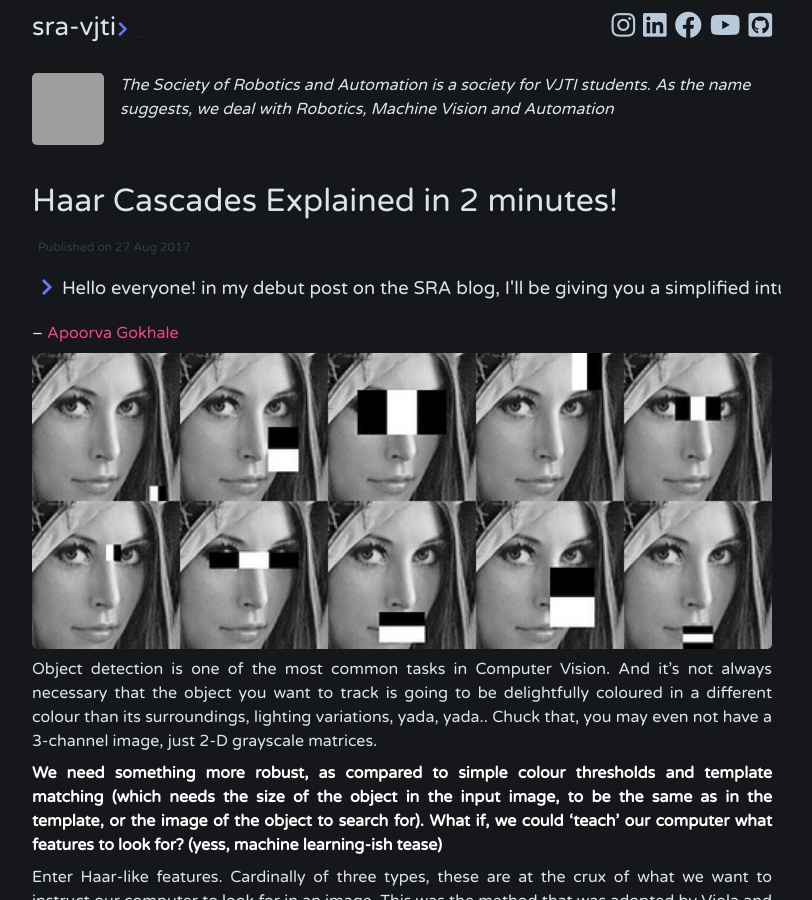
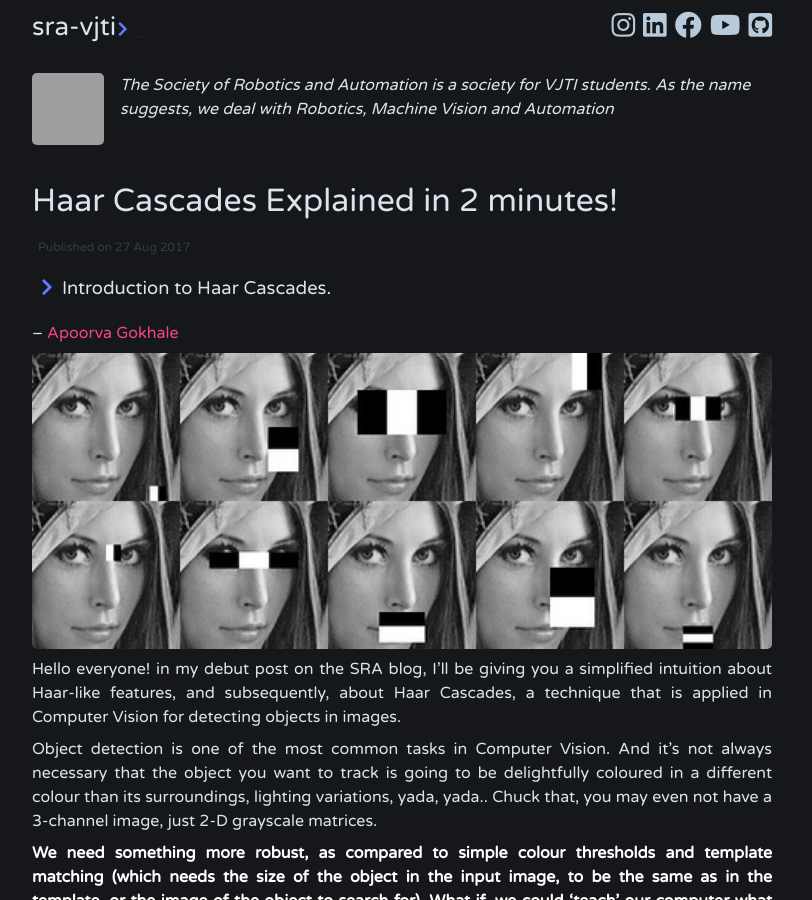
Before and after one commit to SRA-VJTI/blog, a Jekyll site: the page built from _posts/2017-08-27-haar-cascades.md, in a window 1280 px wide and 900 px high. Shown: the whole window, without its empty margins (238-1050 px from the left). Built offline with Jekyll 4.4.1, drawn with Linux system fonts in a browser that asks for light colours; grey boxes are pictures that could not be loaded.

Commit message:
Added image processing blogs

```diff
--- a/_posts/2017-08-27-haar-cascades.md
+++ b/_posts/2017-08-27-haar-cascades.md
@@ -2,13 +2,15 @@
 layout: post
 title: Haar Cascades Explained in 2 minutes!
 tags: image_processing
-description: Hello everyone! in my debut post on the SRA blog, I'll be giving you a simplified intuition about Haar-like features, and subsequently, about Haar Cascades, a technique that is applied in Computer Vision for detecting objects in images.
+description: Introduction to Haar Cascades.
 ---
 
--- [Apoorva Gokhale]()
+-- [Apoorva Gokhale](https://github.com/apoorva-21)
 
 
 <p align="center"><img src="/assets/posts/haar-cascades/haar_on_faces.jpg"></p>
+
+Hello everyone! in my debut post on the SRA blog, I'll be giving you a simplified intuition about Haar-like features, and subsequently, about Haar Cascades, a technique that is applied in Computer Vision for detecting objects in images.
 
 Object detection is one of the most common tasks in Computer Vision. And it’s not always necessary that the object you want to track is going to be delightfully coloured in a different colour than its surroundings, lighting variations, yada, yada.. Chuck that, you may even not have a 3-channel image, just 2-D grayscale matrices.
 
```
Also changed, not shown: _posts/2017-08-01-image-processing-2.md (+13 -5 lines), _posts/2017-08-01-image-processing-3.md (added, +27 -0 lines), assets/posts/image-processing-3/image_1.webp (added).
